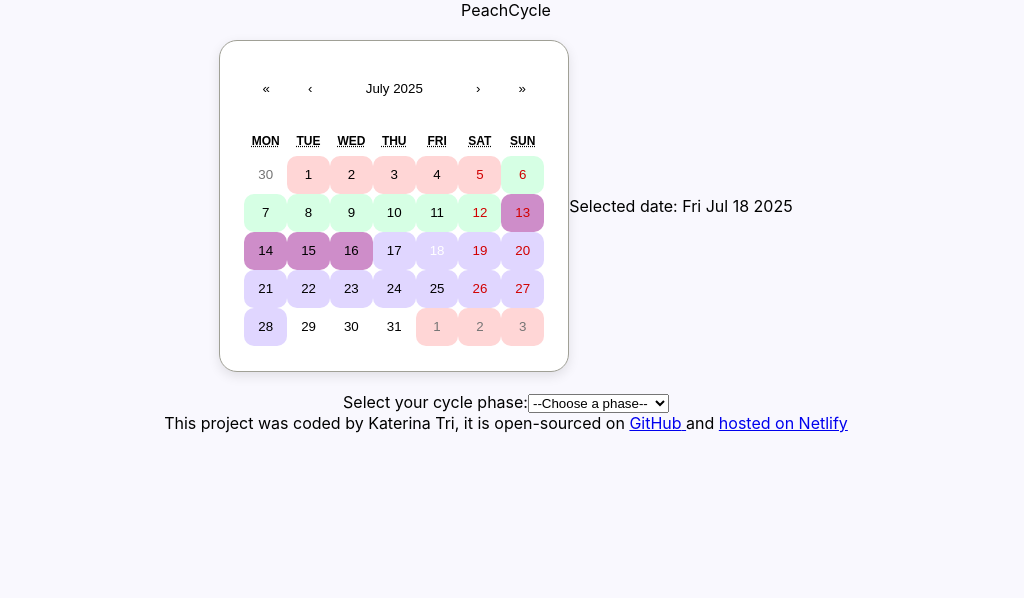
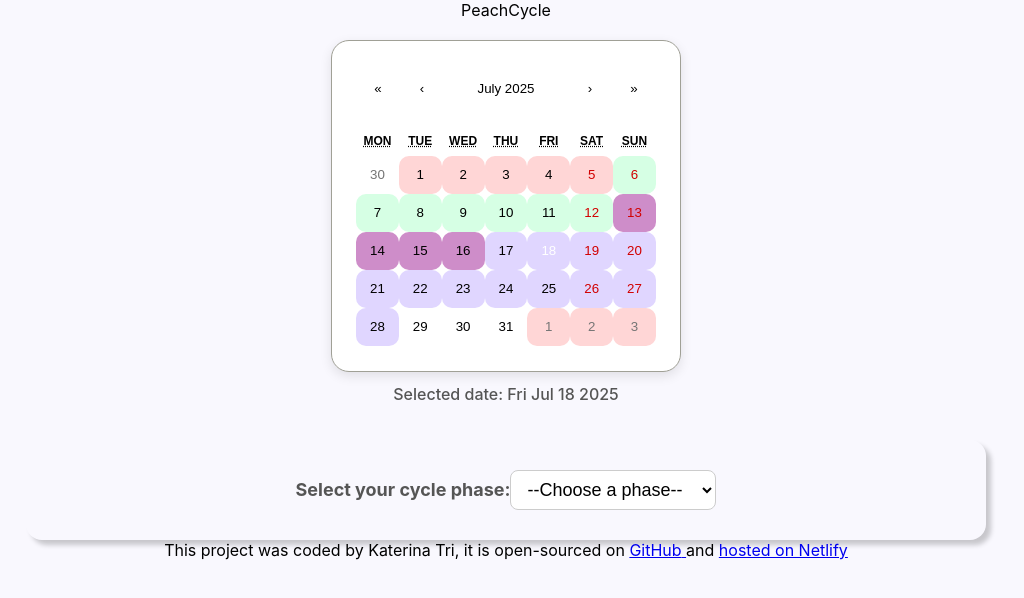
Before and after one commit to EkateriniTri/PeachCycle, a React (Create React App) app: page / in a window 1280 px wide. Shown: the top 598 px of the page, without its empty margins (134-1158 px from the left). Built offline with nearby package versions, Linux system fonts and the light colour scheme.

Commit message:
created the CSS for CycleSelector and CalendarView

```diff
--- a/src/CalendarView.css
+++ b/src/CalendarView.css
@@ -7,6 +7,7 @@
 
 .CalendarView {
   display: flex;
+  flex-direction: column;
   justify-content: center;
   align-items: center;
   padding: 20px;
@@ -31,3 +32,9 @@
   background-color: #e0d6ff !important;
   border-radius: 10px !important;
 }
+
+.CalendarView p {
+  margin-top: 12px;
+  font-weight: 500;
+  color: #555;
+}
--- a/src/CycleSelector.css
+++ b/src/CycleSelector.css
@@ -1,6 +1,28 @@
 .phase {
-  background: white;
   padding: 30px;
   border-radius: 16px;
   box-shadow: 5px 5px 5px rgba(0, 0, 0, 0.2);
 }
+
+#phase-select {
+  font-size: 18px;
+  padding: 8px 12px;
+  border-radius: 8px;
+  border: 1px solid #ccc;
+  background-color: white;
+  cursor: pointer;
+}
+
+.phase select:focus {
+  outline: none;
+  border: 2px solid #ff8fa3;
+  background-color: white;
+}
+
+label[for="phase-select"] {
+  font-weight: bold;
+  color: #555;
+  font-size: 18px;
+  margin-bottom: 6px;
+  display: inline-block;
+}
--- a/src/CycleSelector.js
+++ b/src/CycleSelector.js
@@ -5,6 +5,7 @@
 import PhaseFood from "./PhaseFood";
 import PhaseLifestyle from "./PhaseLifestyle";
 import "./CalendarView.css";
+import "./CycleSelector.css";
 
 export default function CycleSelector() {
   const [selectedPhase, setSelectedPhase] = useState("");
```
